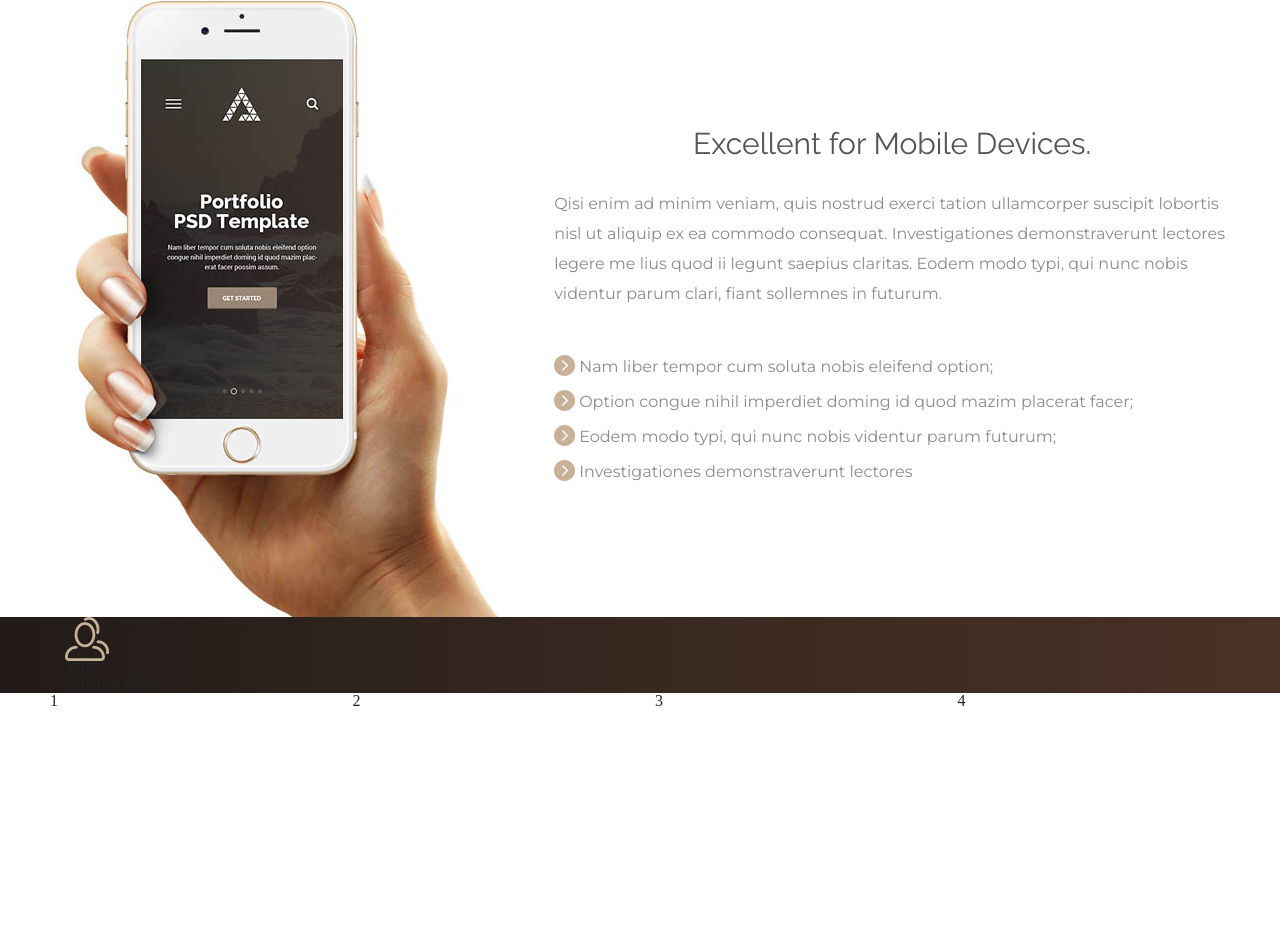
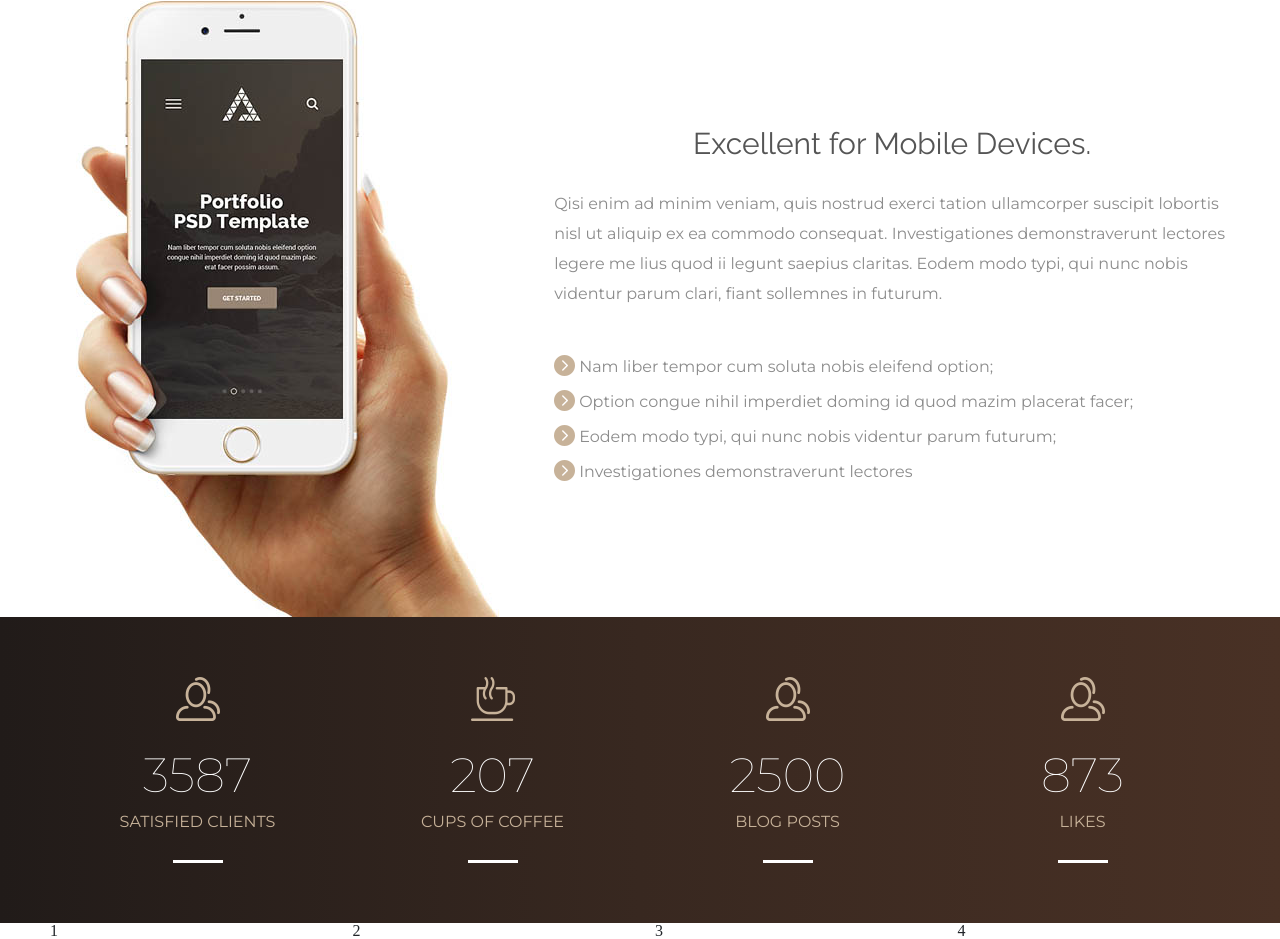
Before and after one commit to ilkovwork/portfolio, a plain HTML site: page project3/index.html in a window 1280 px wide. Shown: the part 3942-4881 px from the top of the page. Before the commit the page ends 4651 px from the top, so only its background shows below. Drawn offline with nearby package versions, Linux system fonts and the light colour scheme.

Commit message:
Adding styles to the about us block in the project 3

```diff
--- a/project3/index.html
+++ b/project3/index.html
@@ -377,11 +377,33 @@
         <div class="about">
           <div class="row">
             <div class="item col-md-3">
-              <div class="item__image"><img src="images/icon_clients.png" alt="img"></div>
-              <div class="item__number">3587</div>
-              <div class="item__text">Satisfied Clients</div>
-              <div class="item__border-bottom"></div>
+              <div class="about__image"><img src="images/icon_clients.png" alt="img"></div>
+              <div class="about__number">3587</div>
+              <div class="about__text">Satisfied Clients</div>
+              <div class="about__border-bottom"></div>
             </div>
+
+            <div class="item col-md-3">
+              <div class="about__image"><img src="images/icon_coffee.png" alt="img"></div>
+              <div class="about__number">207</div>
+              <div class="about__text">cups of coffee</div>
+              <div class="about__border-bottom"></div>
+            </div>
+
+            <div class="item col-md-3">
+              <div class="about__image"><img src="images/icon_clients.png" alt="img"></div>
+              <div class="about__number">2500</div>
+              <div class="about__text">Blog posts</div>
+              <div class="about__border-bottom"></div>
+            </div>
+
+            <div class="item col-md-3">
+              <div class="about__image"><img src="images/icon_clients.png" alt="img"></div>
+              <div class="about__number">873</div>
+              <div class="about__text">Likes</div>
+              <div class="about__border-bottom"></div>
+            </div>
+
           </div>
         </div>
       </div>
--- a/project3/scss/style.scss
+++ b/project3/scss/style.scss
@@ -754,5 +754,28 @@
 }
 
 .about{
-
+    text-align: center;
+    padding: 60px 0;
+    &__image{}
+    &__number{
+        font-family: Montserrat;
+        font-weight: 200;
+        text-transform: uppercase;
+        color: #ffffff;
+        font-size:48px;
+        padding: 30px 0 15px;
+    }
+    &__text{
+        font-family: Montserrat;
+        font-size: 16px;
+        color: #c7b299;
+        text-transform: uppercase;
+        padding-bottom:30px;
+    }
+    &__border-bottom{
+        width: 50px;
+        height: 3px;
+        background-color: #ffffff;
+        margin: 0 auto;
+    }
 }
```
Also changed, not shown: project3/scss/style.css, 1 other file.
